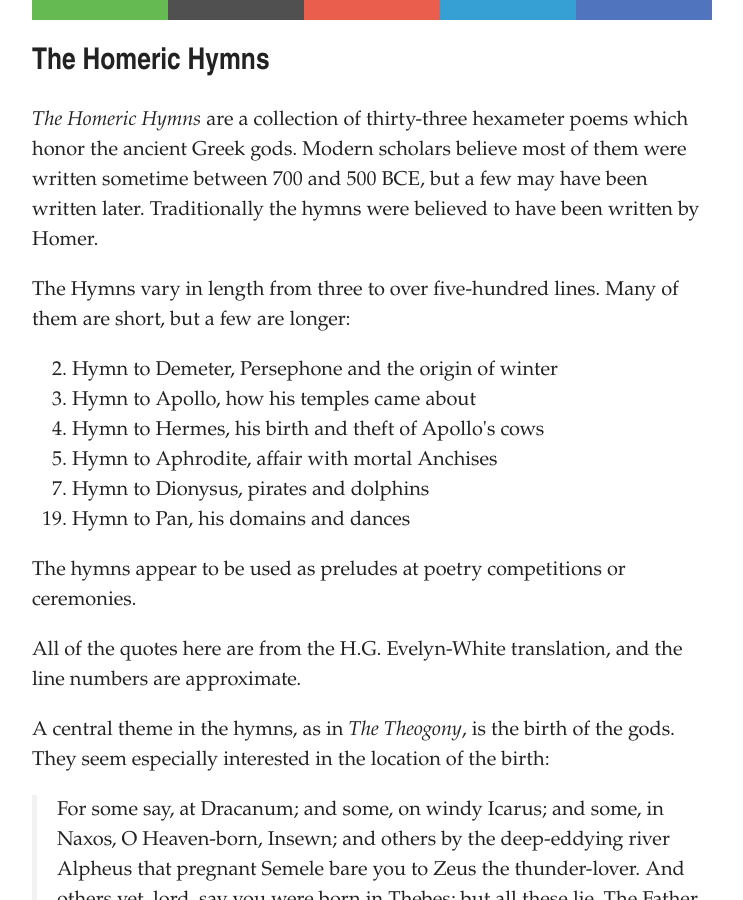
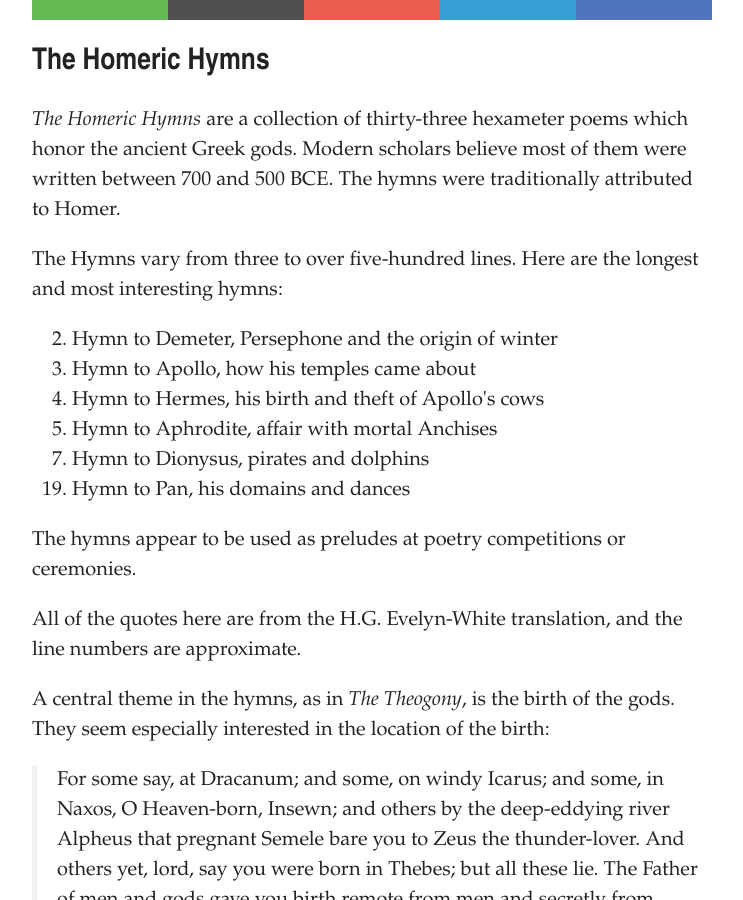
Before and after one commit to artsandmetaphysics/goodlifeodyssey, a Jekyll site: the page built from _notes/homeric-hymns.md, in a window 1280 px wide and 900 px high. Shown: the whole window, without its empty margins (268-1011 px from the left). Built offline with Jekyll 4.4.1, drawn with Linux system fonts in a browser that asks for light colours; some of the changed text lies outside the part shown.

Commit message:
Add simile; omit needless words

```diff
--- a/_notes/homeric-hymns.md
+++ b/_notes/homeric-hymns.md
@@ -4,9 +4,9 @@
 order: 3.5
 ---
 
-*The Homeric Hymns* are a collection of thirty-three hexameter poems which honor the ancient Greek gods.  Modern scholars believe most of them were written sometime between 700 and 500 BCE, but a few may have been written later.  Traditionally the hymns were believed to have been written by Homer.
+*The Homeric Hymns* are a collection of thirty-three hexameter poems which honor the ancient Greek gods.  Modern scholars believe most of them were written between 700 and 500 BCE.  The hymns were traditionally attributed to Homer.
 
-The Hymns vary in length from three to over five-hundred lines.  Many of them are short, but a few are longer:
+The Hymns vary from three to over five-hundred lines.  Here are the longest and most interesting hymns:
 
 <ol>
   <li value="2">Hymn to Demeter, Persephone and the origin of winter</li>
@@ -48,3 +48,7 @@
 > I will sing of well-founded Earth, mother of all, eldest of all beings. She feeds all creatures that are in the world, all that go upon the goodly land, and all that are in the paths of the seas, and all that fly: all these are fed of her store. Through you, O queen, men are blessed in their children and blessed in their harvests, and to you it belongs to give means of life to mortal men and to take it away. Happy is the man whom you delight to honour! He has all things abundantly: his fruitful land is laden with corn, his pastures are covered with cattle, and his house is filled with good things. Such men rule orderly in their cities of fair women: great riches and wealth follow them: their sons exult with ever-fresh delight, and their daughters in flower-laden bands play and skip merrily over the soft flowers of the field. Thus is it with those whom you honour O holy goddess, bountiful spirit.
 >
 > Hail, Mother of the gods, wife of starry Heaven; freely bestow upon me for this my song substance that cheers the heart! And now I will remember you and another song also. <cite>Hymn to Gaia, 30.1--19</cite>
+
+There are a handful of similes, here is one which I particularly enjoyed:
+
+> As a swift thought darts through the heart of a man when thronging cares haunt him, or as bright glances flash from the eye, so glorious Hermes planned both thought and deed at once. <cite>Hymn to Hermes, 4.43-45</cite>
```
